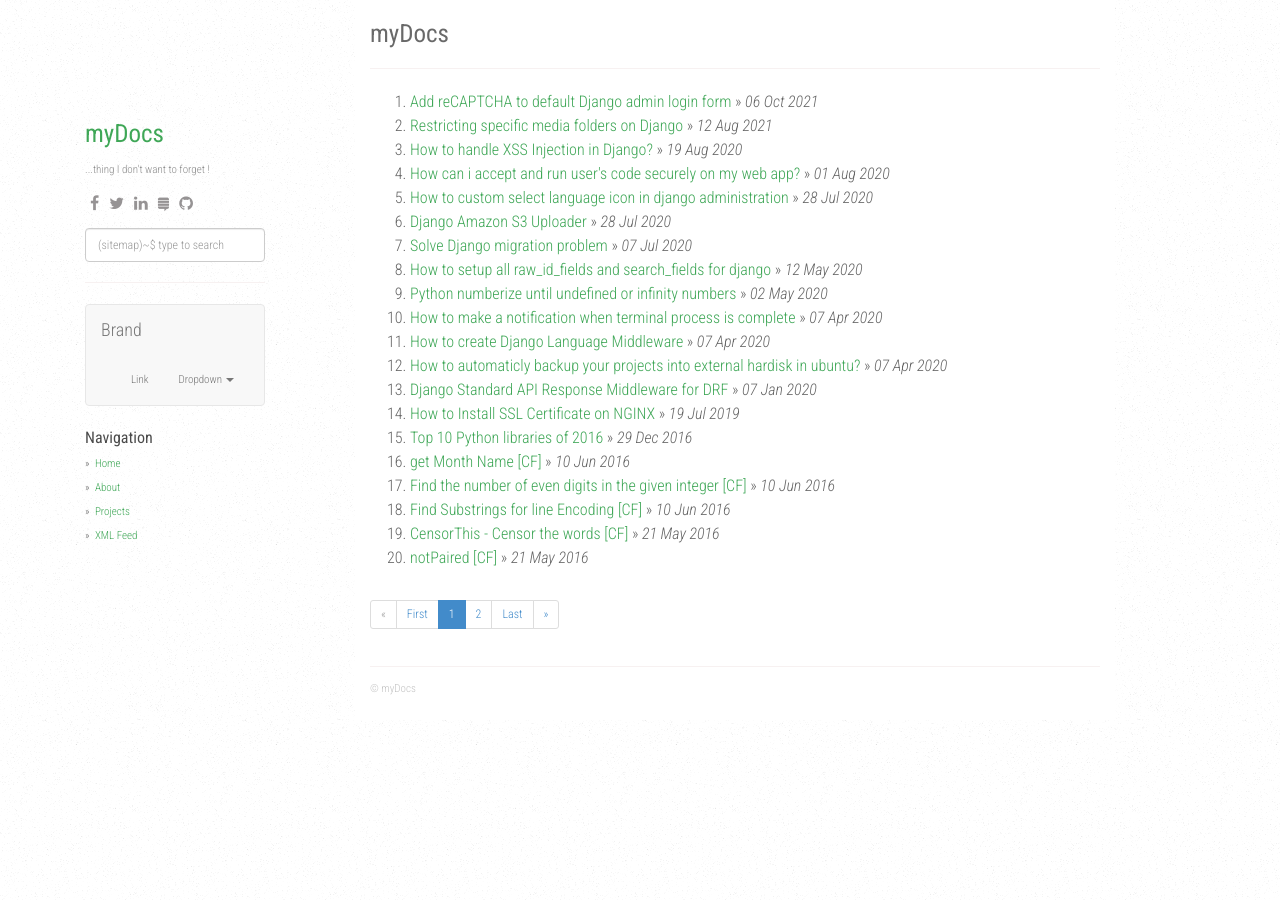
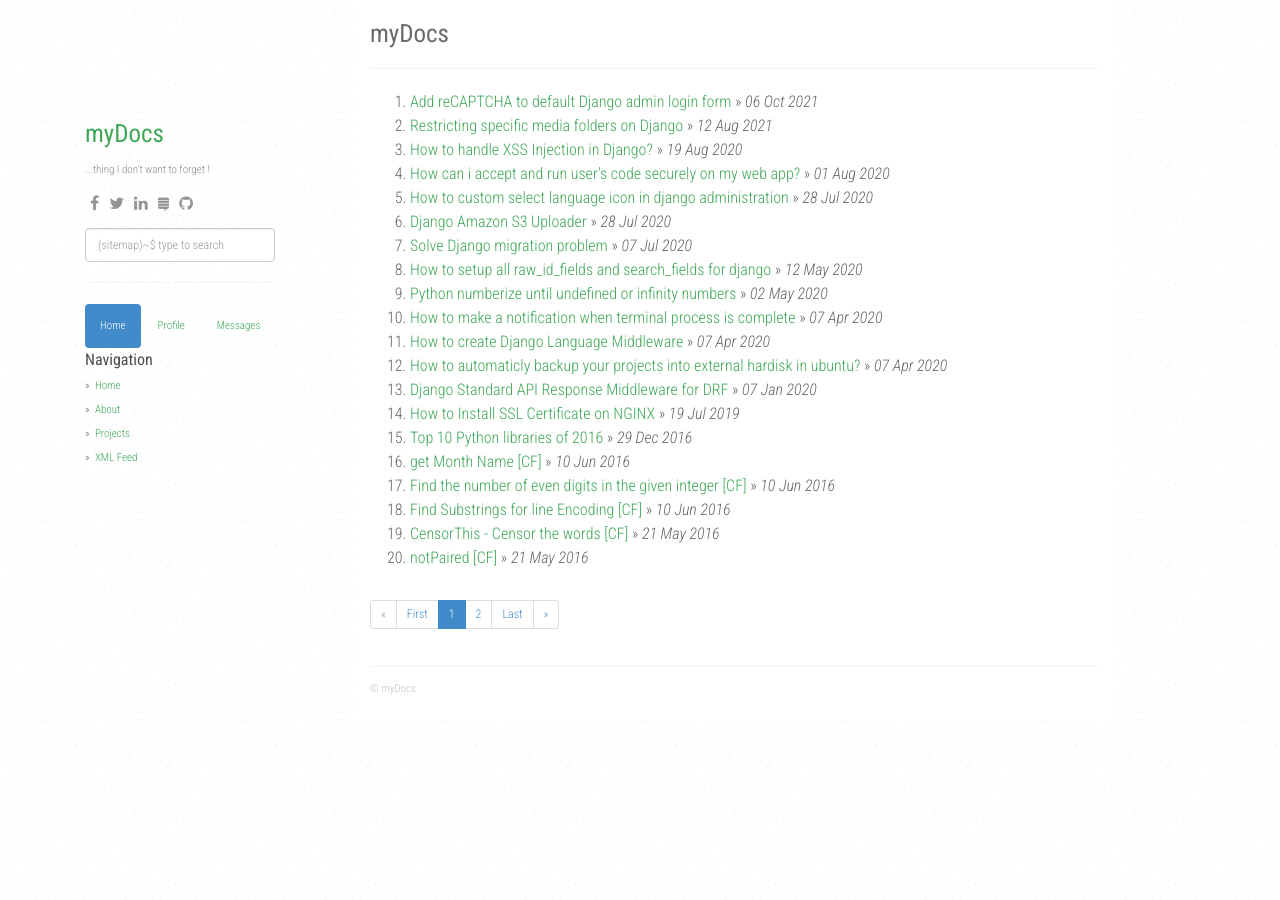
Before and after one commit to docs-source/docs.my.id, a Jekyll site: the page built from index.html, in a window 1280 px wide. Built offline with Jekyll 4.4.1, drawn with Linux system fonts in a browser that asks for light colours; nearby versions of some CDN libraries; the list of posts is cut into pages by our own code.

Commit message:
Update default.html

```diff
--- a/_layouts/default.html
+++ b/_layouts/default.html
@@ -132,8 +132,6 @@
             <ul class="search__results" id="js-search__results"></ul>
           </div>
           <hr />
-<nav class="navbar navbar-default">
-  <div class="container-fluid">
     <!-- Brand and toggle get grouped for better mobile display -->
     <div class="navbar-header">
       <button type="button" class="navbar-toggle collapsed" data-toggle="collapse" data-target="#bs-example-navbar-collapse-1" aria-expanded="false">
@@ -142,27 +140,13 @@
         <span class="icon-bar"></span>
         <span class="icon-bar"></span>
       </button>
-      <a class="navbar-brand" href="#">Brand</a>
     </div>
 
-    <!-- Collect the nav links, forms, and other content for toggling -->
-    <div class="collapse navbar-collapse" id="bs-example-navbar-collapse-1">
-      <ul class="nav navbar-nav navbar-right">
-        <li><a href="#">Link</a></li>
-        <li class="dropdown">
-          <a href="#" class="dropdown-toggle" data-toggle="dropdown" role="button" aria-haspopup="true" aria-expanded="false">Dropdown <span class="caret"></span></a>
-          <ul class="dropdown-menu">
-            <li><a href="#">Action</a></li>
-            <li><a href="#">Another action</a></li>
-            <li><a href="#">Something else here</a></li>
-            <li role="separator" class="divider"></li>
-            <li><a href="#">Separated link</a></li>
-          </ul>
-        </li>
-      </ul>
-    </div><!-- /.navbar-collapse -->
-  </div><!-- /.container-fluid -->
-</nav>
+<ul class="nav nav-pills">
+  <li role="presentation" class="active"><a href="#">Home</a></li>
+  <li role="presentation"><a href="#">Profile</a></li>
+  <li role="presentation"><a href="#">Messages</a></li>
+</ul>
           <ul class="sidebar-nav">
             <strong>Navigation</strong>
             <li><a href="/">Home</a></li>
```
